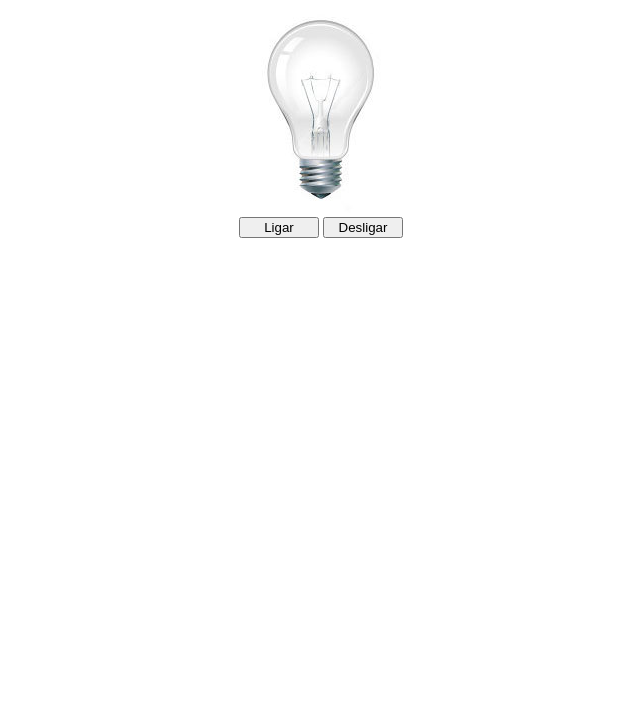
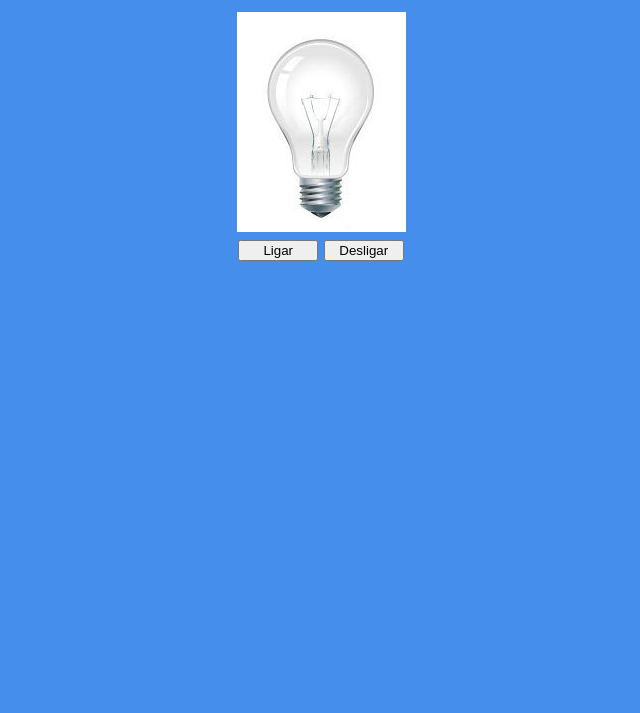
Before and after one commit to robertojuniorn/Mini-projecto-da-Lampada-em-JavaScript, a plain HTML site: page index.html in a window 1280 px wide. Shown: the part 87-800 px from the top of the page, without its empty margins (319-959 px from the left). Drawn offline with Linux system fonts and the light colour scheme.

Commit message:
add new css style

```diff
--- a/Css/style.css
+++ b/Css/style.css
@@ -1,3 +1,9 @@
+
+body {
+    background-color: rgb(70, 142, 236);
+    font: normal 15pt Arial;
+}
+
 header, main, h1 {
     display: flex;
     flex-direction: column;
```
